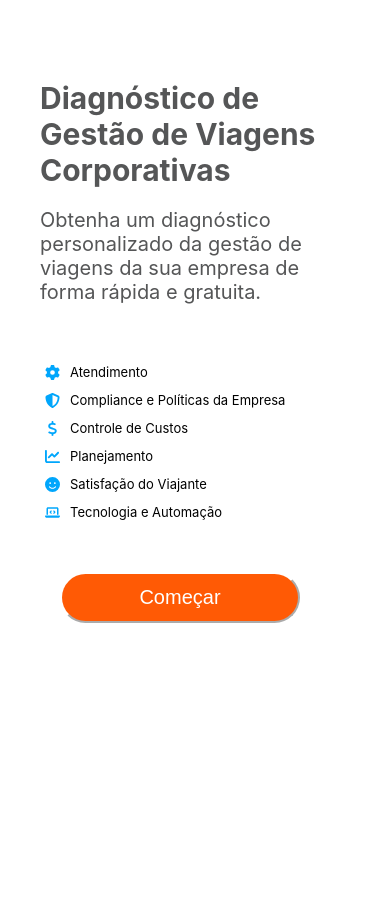
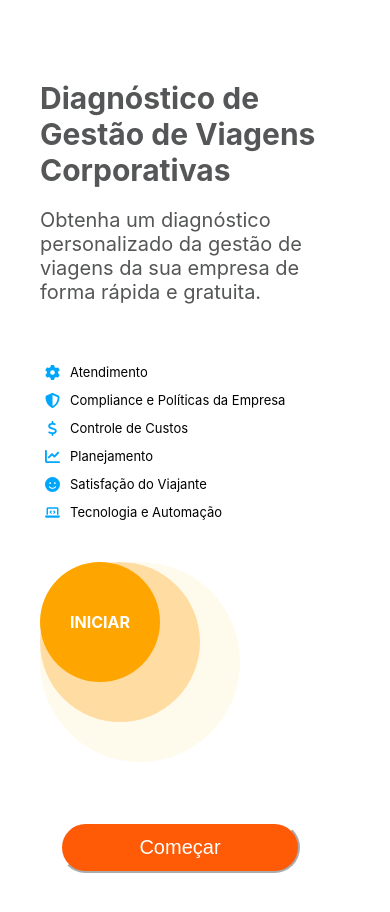
Before and after one commit to RaphaPaixOnfly/responsive-next, a Next.js app: page / in a window 390 px wide. Shown: the top 912 px of the page. Before the commit the page ends 844 px from the top, so only its background shows below. Built offline with nearby package versions, Linux system fonts and the light colour scheme.

Commit message:
testando botao iniciar no mobile no wp

```diff
--- a/styles/CirculasIcon.module.css
+++ b/styles/CirculasIcon.module.css
@@ -58,6 +58,6 @@
   }
   @media (max-width: 768px) {
     .wrapper {
-      display: none; /* Oculta o ícone no mobile */
+      display: block; /* Oculta o ícone no mobile */
     }
   }
```
